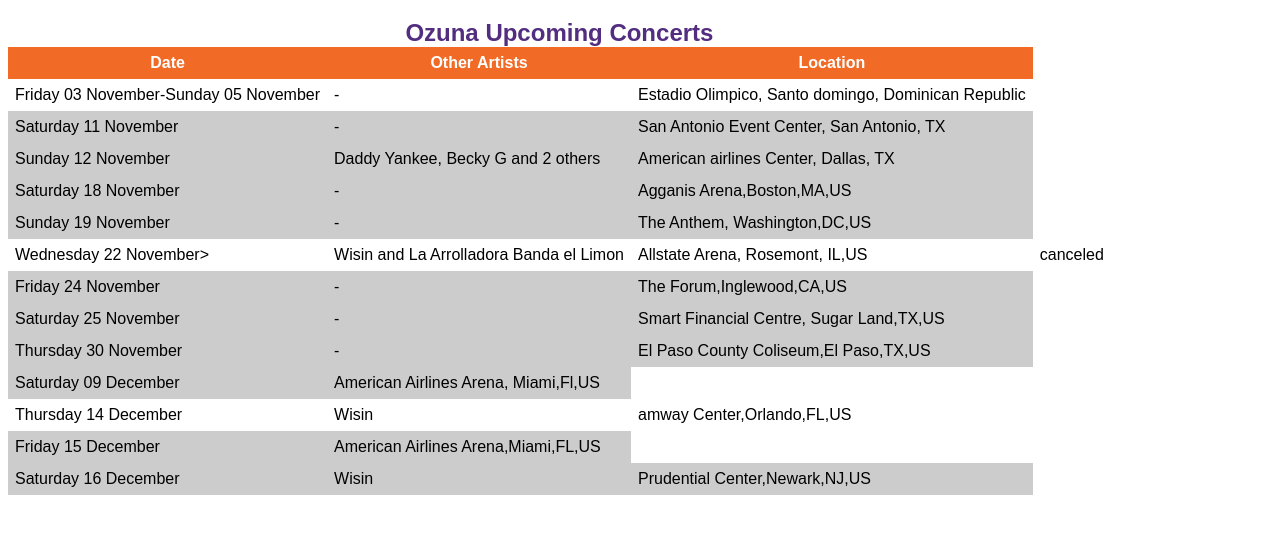
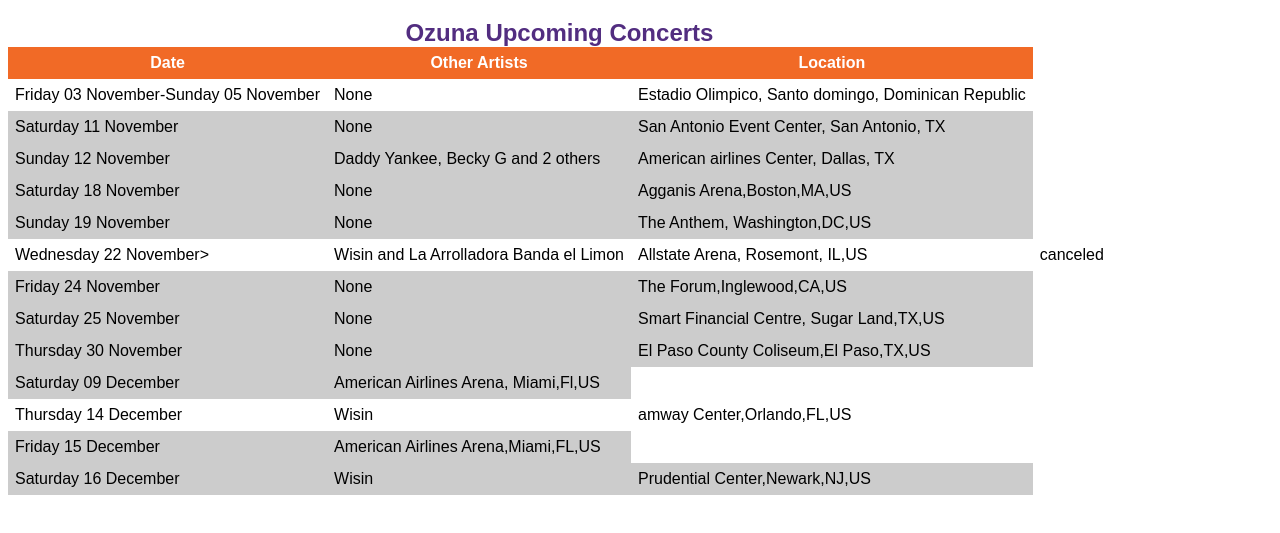
Before and after one commit to vzapat1528/html-tables, a plain HTML site: page index.html in a window 1280 px wide. Shown: the part 61-594 px from the top of the page. Drawn offline with Linux system fonts and the light colour scheme.

Commit message:
Update index.html

```diff
--- a/index.html
+++ b/index.html
@@ -25,12 +25,12 @@
   <tbody>
     <tr class="away">
       <td aria-label="Date">Friday 03 November-Sunday 05 November</td>
-      <td aria-label="Other Artists">-</td>
+      <td aria-label="Other Artists">None</td>
       <td aria-label="Location">Estadio Olimpico, Santo domingo, Dominican Republic</td>
     </tr>
     <tr class="home">
       <td aria-label="Date">Saturday 11 November</td>
-      <td aria-label="Other Artists">-</td>
+      <td aria-label="Other Artists">None</td>
       <td aria-label="Location">San Antonio Event Center, San Antonio, TX</td>
     </tr>
     <tr class="home">
@@ -40,12 +40,12 @@
     </tr>
     <tr class="home">
       <td aria-label="Date">Saturday 18 November</td>
-      <td aria-label="Other Artists">-</td>
+      <td aria-label="Other Artists">None</td>
       <td aria-label="Location">Agganis Arena,Boston,MA,US</td>
     </tr>
     <tr class="home">
       <td aria-label="Date">Sunday 19 November</td>
-      <td aria-label="Other Artists">-</td>
+      <td aria-label="Other Artists">None</td>
       <td aria-label="Location">The Anthem, Washington,DC,US</td>
     </tr>
     <tr class="away">
@@ -56,17 +56,17 @@
     </tr>
     <tr class="home">
       <td aria-label="Date">Friday 24 November</td>
-      <td aria-label="Other Artists">-</td>
+      <td aria-label="Other Artists">None</td>
       <td aria-label="Location">The Forum,Inglewood,CA,US</td>
     </tr>
     <tr class="home">
       <td aria-label="Date">Saturday 25 November</td>
-      <td aria-label="Other Artists">-</td>
+      <td aria-label="Other Artists">None</td>
       <td aria-label="Location">Smart Financial Centre, Sugar Land,TX,US</td>
     </tr>
     <tr class="home">
       <td aria-label="Date">Thursday 30 November</td>
-      <td aria-label="Other Artists">-</td>
+      <td aria-label="Other Artists">None</td>
       <td aria-label="Location">El Paso County Coliseum,El Paso,TX,US</td>
     </tr>
     <tr class="home">
```
